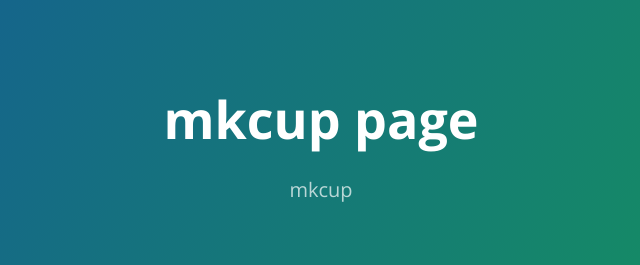
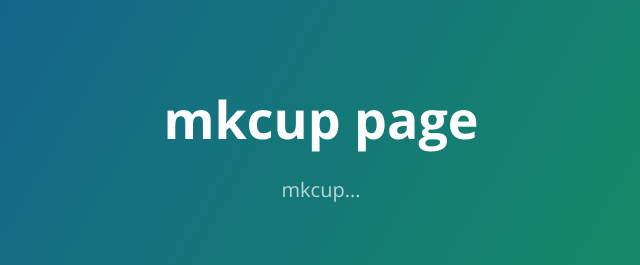
Before and after one commit to mkcup/mkcup.github.io, a plain HTML site: page index.html in a window 1280 px wide. Shown: the top 265 px of the page, 319-959 px from the left. Drawn offline with nearby package versions, Linux system fonts and the light colour scheme.

Commit message:
Update index.html

```diff
--- a/index.html
+++ b/index.html
@@ -12,7 +12,7 @@
   <body>
     <section class="page-header">
       <h1 class="project-name">mkcup page</h1>
-      <h2 class="project-tagline">mkcup</h2>
+      <h2 class="project-tagline">mkcup...</h2>
     </section>
 
     <section class="main-content">
```
